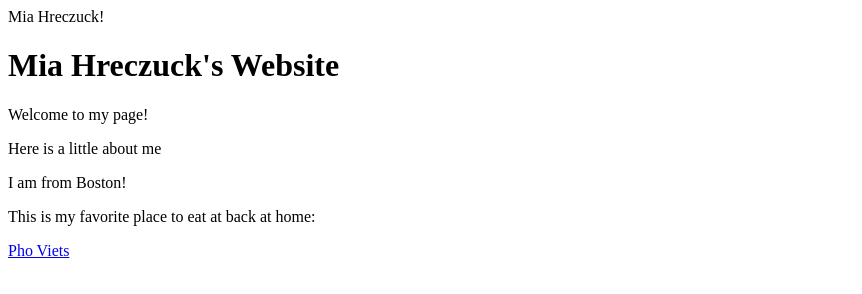
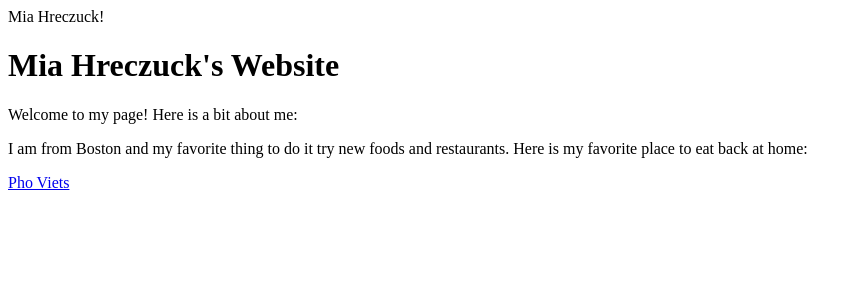
Before and after one commit to miahreczuck/miahreczuck.github.io, a plain HTML site: page index.html in a window 1280 px wide. Shown: the whole page, without its empty margins (0-862 px from the left). Drawn offline with Linux system fonts and the light colour scheme.

Commit message:
index new

```diff
--- a/index.html
+++ b/index.html
@@ -10,18 +10,8 @@
  </html>
 
 <h1>Mia Hreczuck's Website</h1>
-<p>Welcome to my page!</p>
-<!-- Comments
-Can be multiple
-Lines
--->
-<p>Here is a little about me</p>
+<p>Welcome to my page! Here is a bit about me:</p>
 
-
-<p>I am from Boston!</p>
-<!-- Comments
-Can be multiple
-Lines
--->
-<p>This is my favorite place to eat at back at home:</p>
+<p>I am from Boston and my favorite thing to do it try new foods and restaurants.
+    Here is my favorite place to eat back at home:</p>
 <a href="https://www.phoviets.com/">Pho Viets</a>
```
